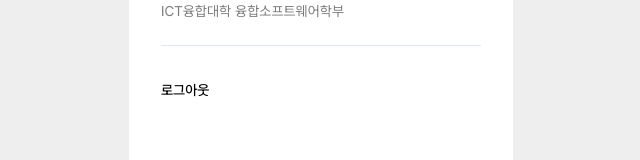
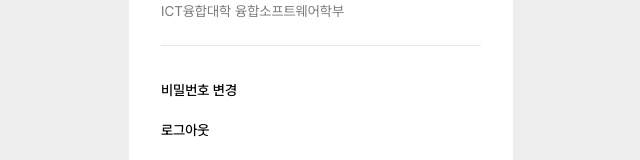
Before and after one commit to developthreefeet/big-brother-FE, a Next.js app: page /mypage in a window 1280 px wide. Shown: the part 145-305 px from the top of the page, without its empty margins (319-959 px from the left). Built offline with nearby package versions, Linux system fonts and the light colour scheme.

Commit message:
feat: mypage 계정 관련 - 비밀번호 변경 버튼 추가

```diff
--- a/src/features/account/ui/AccountManagement.tsx
+++ b/src/features/account/ui/AccountManagement.tsx
@@ -1,32 +1,29 @@
+'use client';
+
 import { Button } from '@/shared/ui/ui/button';
+import { useRouter } from 'next/navigation';
 
 const AccountManagement = () => {
+  const router = useRouter();
   return (
     <ul>
-      {/* <li>
+      <li>
         <Button
           variant="link"
           className="text-black p-0 hover:no-underline hover:opacity-50"
+          onClick={() => router.push('/changePw')}
         >
-          {`알림 설정`}
+          비밀번호 변경
         </Button>
-      </li>*/}
+      </li>
       <li>
         <Button
           variant="link"
           className="text-black p-0 hover:no-underline hover:opacity-50"
         >
-          {`로그아웃`}
+          로그아웃
         </Button>
       </li>
-      {/*<li>
-        <Button
-          variant="link"
-          className="text-black p-0 hover:no-underline hover:opacity-50"
-        >
-          {`회원 탈퇴`}
-        </Button>
-      </li>*/}
     </ul>
   );
 };
```
